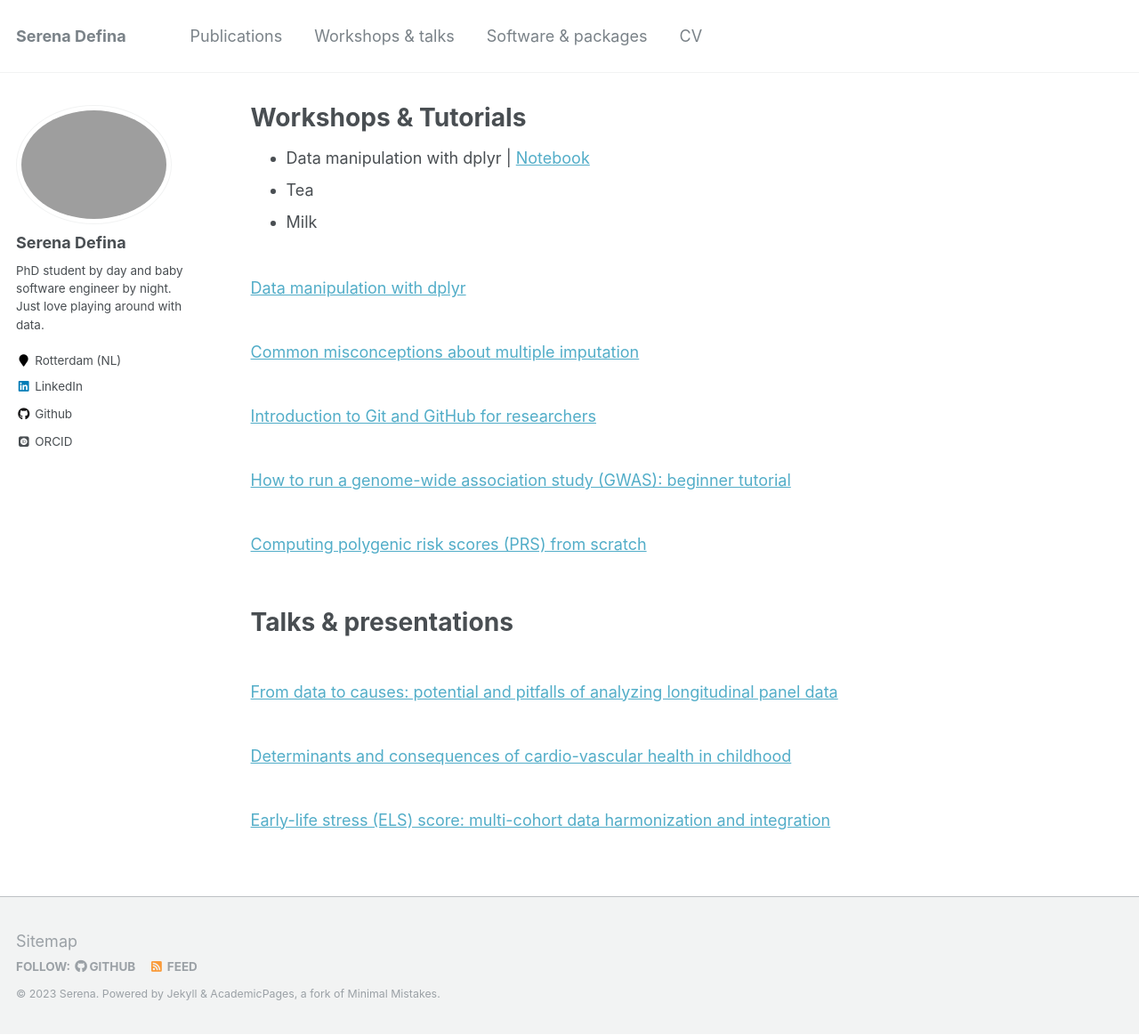
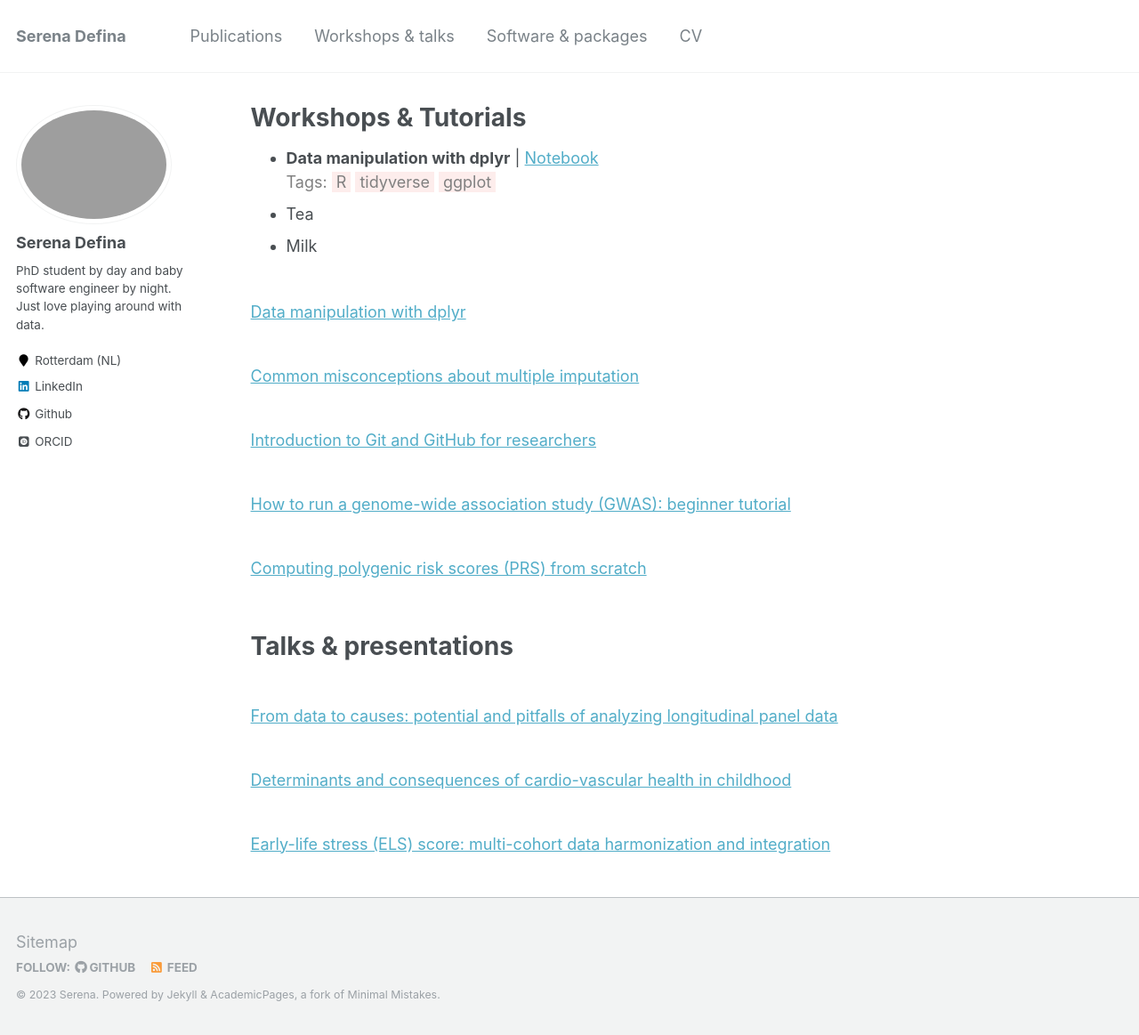
Before and after one commit to SereDef/seredef.github.io, a Jekyll site: the page built from _pages/talks.html, in a window 1280 px wide and 1163 px high. Shown: the whole window at 89% size. Built offline with Jekyll 4.4.1, drawn with Linux system fonts in a browser that asks for light colours; some web fonts are replaced.

```diff
--- a/_pages/talks.html
+++ b/_pages/talks.html
@@ -10,7 +10,12 @@ author_profile: true
 {% endif %}
 
 <ul>
-  <li>Data manipulation with dplyr | <a href="/files/dplyr_tutorial.html">Notebook</a></li>
+  <li><b>Data manipulation with dplyr</b> | <a href="/files/dplyr_tutorial.html">Notebook</a><br>
+    <mark style="padding:1px 0px; background-color:#ffffff; color:grey"> Tags: </mark>
+    <mark style="padding:1px 5px; background-color:#fdedec; color:grey"> R</mark>
+    <mark style="padding:1px 5px; background-color:#fdedec; color:grey"> tidyverse</mark>
+    <mark style="padding:1px 5px; background-color:#fdedec; color:grey"> ggplot</mark>
+  </li>
   <li>Tea</li>
   <li>Milk</li>
 </ul>
```
